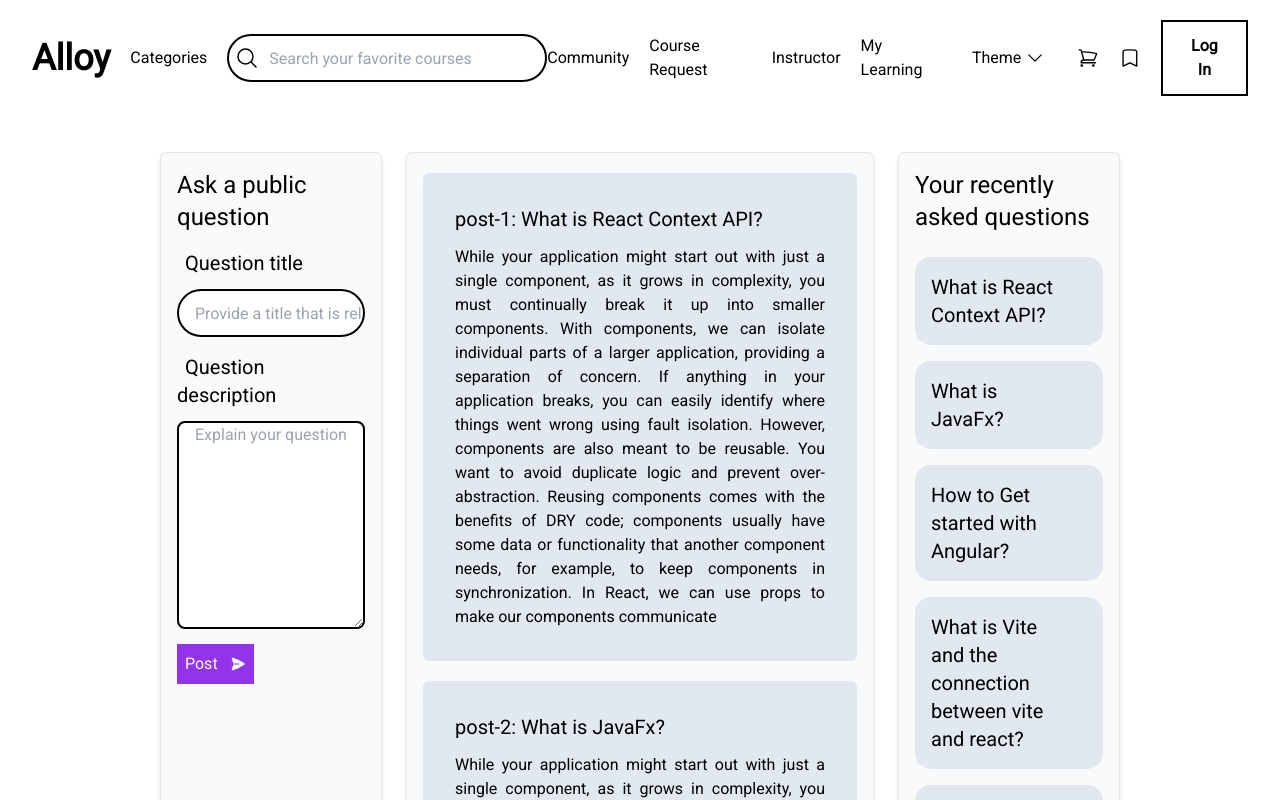
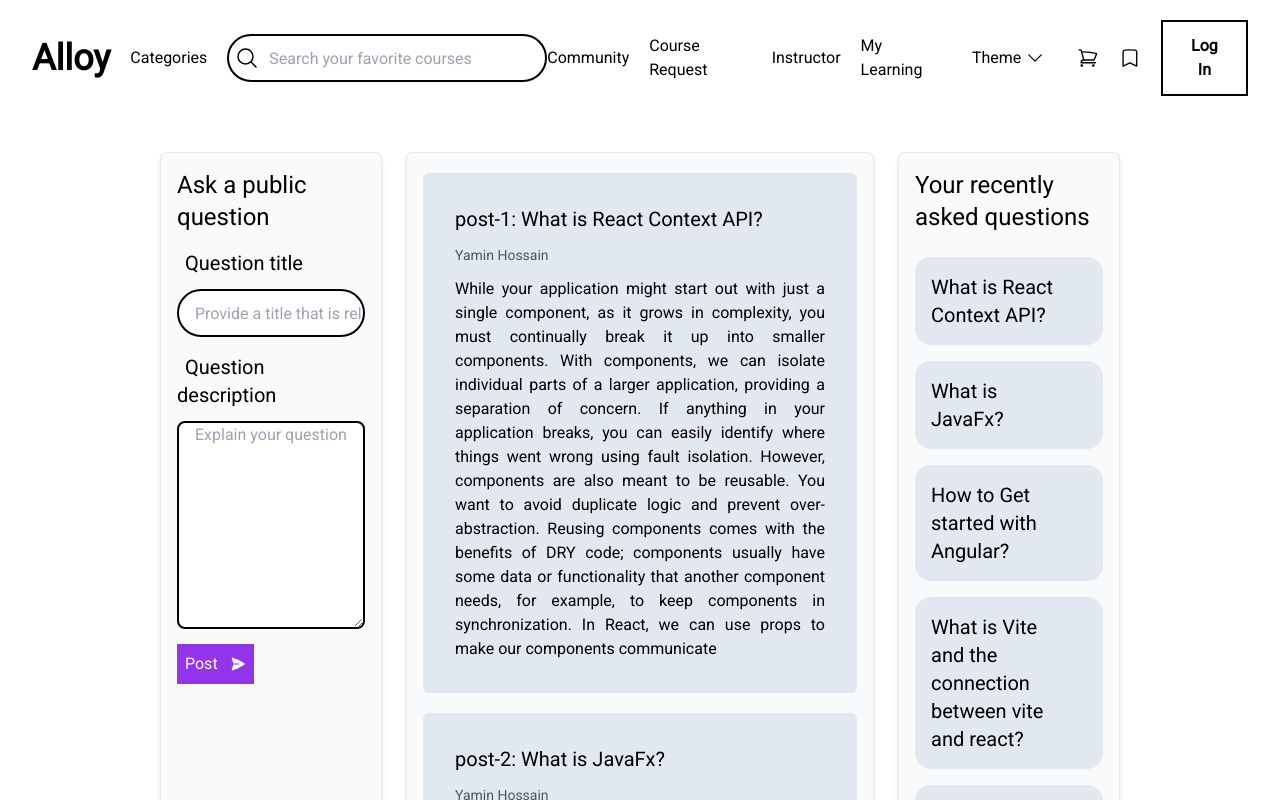
Before and after one commit to yaminhossain/alloy-course-selling-website, a React (Vite) app in the folder alloy-course-selling-website/: page /community in a window 1280 px wide. Shown: the top 800 px of the page. Built offline with nearby package versions, Linux system fonts and the light colour scheme; no server answers.

Commit message:
minor changes in community post

```diff
--- a/alloy-course-selling-website/public/DummyJson/post.json
+++ b/alloy-course-selling-website/public/DummyJson/post.json
@@ -1,27 +1,32 @@
 [
     {
       "id": 1,
+      "postedBy":"Yamin Hossain",
       "question": "post-1: What is React Context API?",
       "questionDescription": "While your application might start out with just a single component, as it grows in complexity, you must continually break it up into smaller components. With components, we can isolate individual parts of a larger application, providing a separation of concern. If anything in your application breaks, you can easily identify where things went wrong using fault isolation. However, components are also meant to be reusable. You want to avoid duplicate logic and prevent over-abstraction. Reusing components comes with the benefits of DRY code; components usually have some data or functionality that another component needs, for example, to keep components in synchronization. In React, we can use props to make our components communicate"
     },
     {
       "id": 2,
       "question": "post-2: What is JavaFx?",
+      "postedBy":"Yamin Hossain",
       "questionDescription": "While your application might start out with just a single component, as it grows in complexity, you must continually break it up into smaller components. With components, we can isolate individual parts of a larger application, providing a separation of concern. If anything in your application breaks, you can easily identify where things went wrong using fault isolation. However, components are also meant to be reusable. You want to avoid duplicate logic and prevent over-abstraction. Reusing components comes with the benefits of DRY code; components usually have some data or functionality that another component needs, for example, to keep components in synchronization. In React, we can use props to make our components communicate"
     },
     {
       "id": 3,
       "question": "post-3:How to Get started with Angular?",
+      "postedBy":"Yamin Hossain",
       "questionDescription": "While your application might start out with just a single component, as it grows in complexity, you must continually break it up into smaller components. With components, we can isolate individual parts of a larger application, providing a separation of concern. If anything in your application breaks, you can easily identify where things went wrong using fault isolation. However, components are also meant to be reusable. You want to avoid duplicate logic and prevent over-abstraction. Reusing components comes with the benefits of DRY code; components usually have some data or functionality that another component needs, for example, to keep components in synchronization. In React, we can use props to make our components communicate"
     },
     {
       "id": 4,
       "question": "post-4: What is Vite and the connection between vite and react?",
+      "postedBy":"Yamin Hossain",
       "questionDescription":"While your application might start out with just a single component, as it grows in complexity, you must continually break it up into smaller components. With components, we can isolate individual parts of a larger application, providing a separation of concern. If anything in your application breaks, you can easily identify where things went wrong using fault isolation. However, components are also meant to be reusable. You want to avoid duplicate logic and prevent over-abstraction. Reusing components comes with the benefits of DRY code; components usually have some data or functionality that another component needs, for example, to keep components in synchronization. In React, we can use props to make our components communicate"
     },
     {
       "id": 5,
       "question": " post-5: What is React Context API?",
+      "postedBy":"Yamin Hossain",
       "questionDescription":"While your application might start out with just a single component, as it grows in complexity, you must continually break it up into smaller components. With components, we can isolate individual parts of a larger application, providing a separation of concern. If anything in your application breaks, you can easily identify where things went wrong using fault isolation. However, components are also meant to be reusable. You want to avoid duplicate logic and prevent over-abstraction. Reusing components comes with the benefits of DRY code; components usually have some data or functionality that another component needs, for example, to keep components in synchronization. In React, we can use props to make our components communicate"
     }
   ]
--- a/alloy-course-selling-website/src/Pages/Community/CommunityPost/CommunityPost.jsx
+++ b/alloy-course-selling-website/src/Pages/Community/CommunityPost/CommunityPost.jsx
@@ -3,8 +3,7 @@ import { AuthContext } from "../../../Provider/AuthProvider/AuthProvider";
 import Post from "./Post";
 
 const CommunityPost = () => {
-  const user = useContext(AuthContext);
-  console.log("User at community post", user)
+
 
   /* -------------------------------------------------
     A Dummy json folder has been created in the public folder. From that folder post.json is being utilized in this useEffect (public/DummyJson/post.json ).
@@ -72,7 +71,7 @@ const CommunityPost = () => {
   return (
     <div>
       {
-        fetchData.map((post)=><Post post={post} user={user} key={post.id}></Post>)
+        fetchData.map((post)=><Post post={post} key={post.id}></Post>)
       }
 
     </div>
--- a/alloy-course-selling-website/src/Pages/Community/CommunityPost/Post.jsx
+++ b/alloy-course-selling-website/src/Pages/Community/CommunityPost/Post.jsx
@@ -1,12 +1,12 @@
 
 
-const Post = ({post,user}) => {
-    console.log("post",post,"user",user)
+const Post = ({post}) => {
+    console.log("post",post)
     return (
         <div>
             <div className="w-full bg-slate-200 p-8 my-5 rounded-md text-justify">
                 <h1 className="text-xl mb-3">{post.question}</h1>
-                <p className="mb-3 text-sm text-gray-600">{ user==null ? "" : user.displayName }</p>
+                <p className="mb-3 text-sm text-gray-600">{ post.postedBy }</p>
                 <p >{post.questionDescription}</p>
 
             </div>
```
